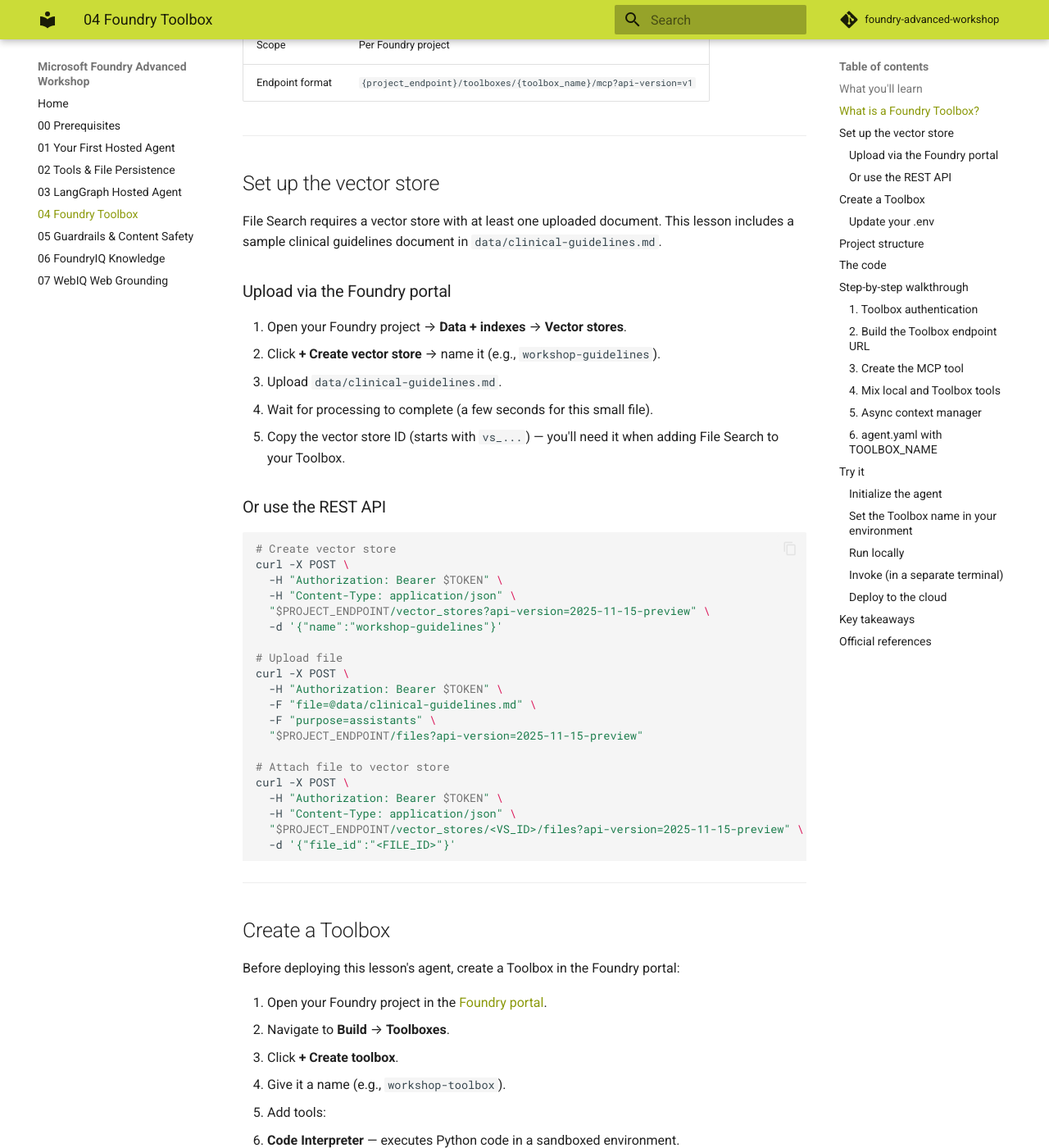
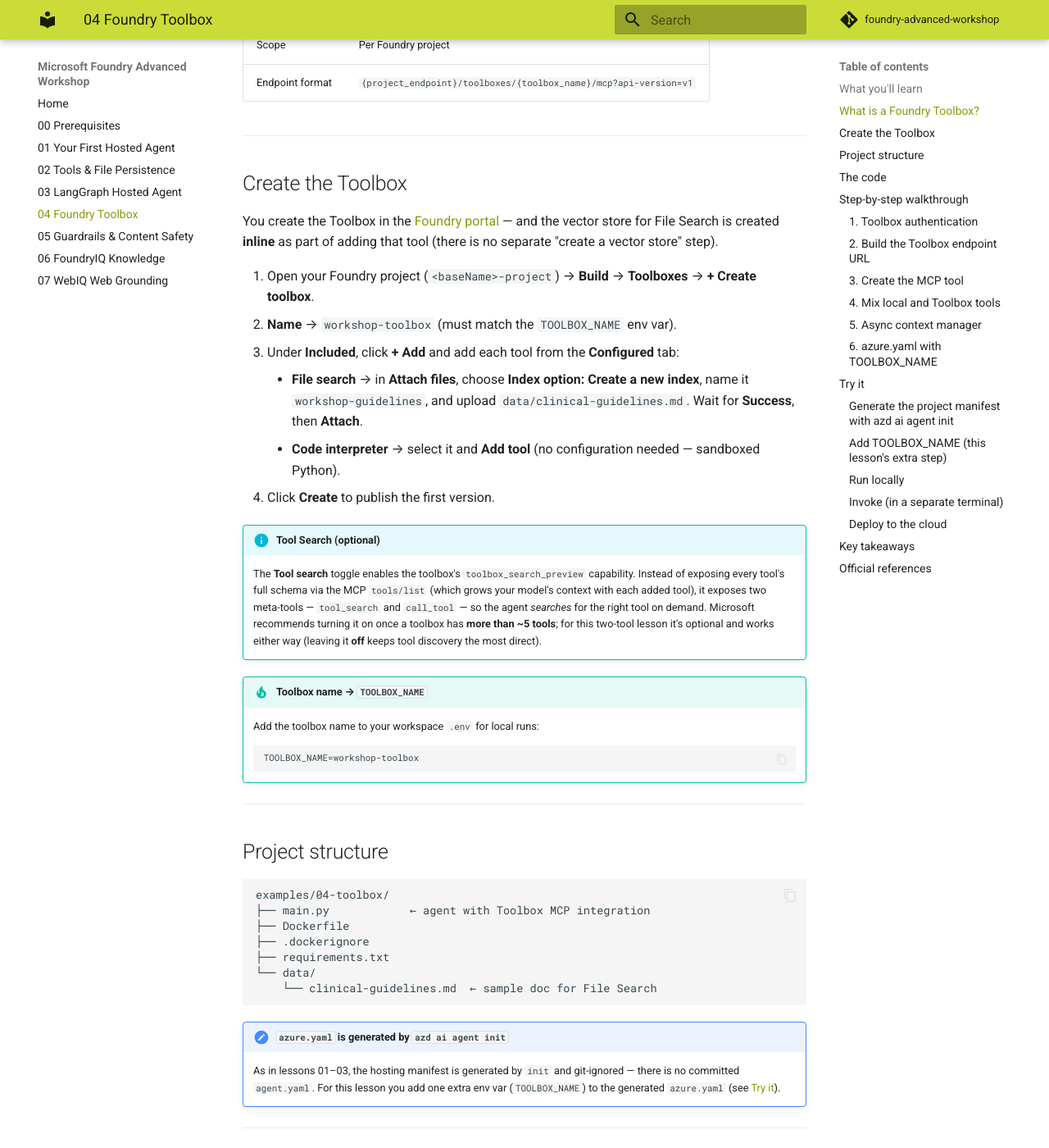
Before and after one commit to beyondelastic/foundry-advanced-workshop, an MkDocs documentation site: the page built from docs/04-foundry-toolbox.md, in a window 1280 px wide and 1400 px high, scrolled down 1228 px. Shown: the whole window at 82% size. Built offline with MkDocs 1.6.1 and Material for MkDocs 9.7.7, drawn with Linux system fonts in a browser that asks for light colours; comment, search, counter and statistics services are not loaded; some of the changed text lies outside the part shown.

Commit message:
Update Foundry Toolbox example: create toolbox setup instructions, remove deprecated agent.yaml and azure.yaml, update Dockerfile to use Python 3.13, and enhance requirements.txt for compatibility.

````diff
--- a/docs/04-foundry-toolbox.md
+++ b/docs/04-foundry-toolbox.md
@@ -39,73 +39,36 @@ Key properties:
 
 ---
 
-## Set up the vector store
+## Create the Toolbox
 
-File Search requires a vector store with at least one uploaded document. This lesson includes a sample clinical guidelines document in `data/clinical-guidelines.md`.
+You create the Toolbox in the [Foundry portal](https://ai.azure.com) — and the vector
+store for File Search is created **inline** as part of adding that tool (there is no
+separate "create a vector store" step).
 
-### Upload via the Foundry portal
+1. Open your Foundry project (`<baseName>-project`) → **Build** → **Toolboxes** → **+ Create toolbox**.
+2. **Name** → `workshop-toolbox` (must match the `TOOLBOX_NAME` env var).
+3. Under **Included**, click **+ Add** and add each tool from the **Configured** tab:
+    - **File search** → in **Attach files**, choose **Index option: Create a new index**,
+      name it `workshop-guidelines`, and upload `data/clinical-guidelines.md`. Wait for
+      **Success**, then **Attach**.
+    - **Code interpreter** → select it and **Add tool** (no configuration needed — sandboxed Python).
+4. Click **Create** to publish the first version.
 
-1. Open your Foundry project → **Data + indexes** → **Vector stores**.
-2. Click **+ Create vector store** → name it (e.g., `workshop-guidelines`).
-3. Upload `data/clinical-guidelines.md`.
-4. Wait for processing to complete (a few seconds for this small file).
-5. Copy the vector store ID (starts with `vs_...`) — you'll need it when adding File Search to your Toolbox.
+!!! info "Tool Search (optional)"
+    The **Tool search** toggle enables the toolbox's `toolbox_search_preview` capability.
+    Instead of exposing every tool's full schema via the MCP `tools/list` (which grows
+    your model's context with each added tool), it exposes two meta-tools — `tool_search`
+    and `call_tool` — so the agent *searches* for the right tool on demand. Microsoft
+    recommends turning it on once a toolbox has **more than ~5 tools**; for this two-tool
+    lesson it's optional and works either way (leaving it **off** keeps tool discovery the
+    most direct).
 
-### Or use the REST API
+!!! tip "Toolbox name → `TOOLBOX_NAME`"
+    Add the toolbox name to your workspace `.env` for local runs:
 
-```bash
-# Create vector store
-curl -X POST \
-  -H "Authorization: Bearer $TOKEN" \
-  -H "Content-Type: application/json" \
-  "$PROJECT_ENDPOINT/vector_stores?api-version=2025-11-15-preview" \
-  -d '{"name":"workshop-guidelines"}'
-
-# Upload file
-curl -X POST \
-  -H "Authorization: Bearer $TOKEN" \
-  -F "file=@data/clinical-guidelines.md" \
-  -F "purpose=assistants" \
-  "$PROJECT_ENDPOINT/files?api-version=2025-11-15-preview"
-
-# Attach file to vector store
-curl -X POST \
-  -H "Authorization: Bearer $TOKEN" \
-  -H "Content-Type: application/json" \
-  "$PROJECT_ENDPOINT/vector_stores/<VS_ID>/files?api-version=2025-11-15-preview" \
-  -d '{"file_id":"<FILE_ID>"}'
-```
-
----
-
-## Create a Toolbox
-
-Before deploying this lesson's agent, create a Toolbox in the Foundry portal:
-
-1. Open your Foundry project in the [Foundry portal](https://ai.azure.com).
-2. Navigate to **Build** → **Toolboxes**.
-3. Click **+ Create toolbox**.
-4. Give it a name (e.g., `workshop-toolbox`).
-5. Add tools:
-   - **Code Interpreter** — executes Python code in a sandboxed environment.
-   - **File Search** — searches through uploaded documents using vector embeddings (requires a vector store with at least one uploaded file).
-6. Click **Publish**.
-
-!!! tip "File Search requires a vector store"
-    Before adding File Search to your Toolbox, create a vector store in your
-    Foundry project and upload at least one document. The Toolbox will use this
-    vector store for semantic search over your documents.
-
-!!! tip "Toolbox name"
-    Note the toolbox name — you'll need it for the `TOOLBOX_NAME` environment variable.
-
-### Update your `.env`
-
-Add the toolbox name to your `.env` file:
-
-```
-TOOLBOX_NAME=workshop-toolbox
-```
+    ```
+    TOOLBOX_NAME=workshop-toolbox
+    ```
 
 ---
 
@@ -114,13 +77,17 @@ TOOLBOX_NAME=workshop-toolbox
 ```
 examples/04-toolbox/
 ├── main.py            ← agent with Toolbox MCP integration
-├── agent.yaml         ← includes TOOLBOX_NAME env var
-├── azure.yaml         ← azd project manifest
 ├── Dockerfile
+├── .dockerignore
 ├── requirements.txt
 └── data/
     └── clinical-guidelines.md  ← sample doc for File Search
 ```
+
+!!! note "`azure.yaml` is generated by `azd ai agent init`"
+    As in lessons 01–03, the hosting manifest is generated by `init` and git-ignored —
+    there is no committed `agent.yaml`. For this lesson you add one extra env var
+    (`TOOLBOX_NAME`) to the generated `azure.yaml` (see [Try it](#try-it)).
 
 ---
 
@@ -147,8 +114,12 @@ load_dotenv()
 
 credential = DefaultAzureCredential()
 
+# The hosted runtime injects FOUNDRY_PROJECT_ENDPOINT; fall back to
+# AZURE_AI_PROJECT_ENDPOINT for local .env-based runs.
+PROJECT_ENDPOINT = os.environ.get("FOUNDRY_PROJECT_ENDPOINT") or os.environ["AZURE_AI_PROJECT_ENDPOINT"]
+
 client = FoundryChatClient(
-    project_endpoint=os.environ["AZURE_AI_PROJECT_ENDPOINT"],
+    project_endpoint=PROJECT_ENDPOINT,
     model=os.environ["AZURE_AI_MODEL_DEPLOYMENT_NAME"],
     credential=credential,
 )
@@ -169,9 +140,8 @@ class _ToolboxAuth(httpx.Auth):
 
 
 def resolve_toolbox_endpoint() -> str:
-    project_endpoint = os.environ["AZURE_AI_PROJECT_ENDPOINT"].rstrip("/")
     toolbox_name = os.environ["TOOLBOX_NAME"]
-    return f"{project_endpoint}/toolboxes/{toolbox_name}/mcp?api-version=v1"
+    return f"{PROJECT_ENDPOINT.rstrip('/')}/toolboxes/{toolbox_name}/mcp?api-version=v1"
 
 
 token_provider = get_bearer_token_provider(credential, "https://ai.azure.com/.default")
@@ -259,12 +229,11 @@ The Toolbox MCP endpoint requires:
 
 ```python
 def resolve_toolbox_endpoint() -> str:
-    project_endpoint = os.environ["AZURE_AI_PROJECT_ENDPOINT"].rstrip("/")
     toolbox_name = os.environ["TOOLBOX_NAME"]
-    return f"{project_endpoint}/toolboxes/{toolbox_name}/mcp?api-version=v1"
+    return f"{PROJECT_ENDPOINT.rstrip('/')}/toolboxes/{toolbox_name}/mcp?api-version=v1"
 ```
 
-The Toolbox MCP endpoint follows a predictable URL pattern. The `?api-version=v1` query parameter is **required** — omitting it returns a 400 error.
+`PROJECT_ENDPOINT` is resolved once from `FOUNDRY_PROJECT_ENDPOINT` (with an `AZURE_AI_PROJECT_ENDPOINT` fallback). The `?api-version=v1` query parameter is **required** — omitting it returns a 400 error.
 
 ### 3. Create the MCP tool
 
@@ -305,76 +274,60 @@ async with agent:
 
 MCP tools require async initialization (to discover available tools from the server). The `async with agent` context manager connects to the Toolbox, discovers tools, then starts the server. On exit it cleanly disconnects.
 
-### 6. `agent.yaml` with `TOOLBOX_NAME`
+### 6. `azure.yaml` with `TOOLBOX_NAME`
+
+The generated `azure.yaml` maps `AZURE_AI_MODEL_DEPLOYMENT_NAME` automatically. This lesson needs one more variable — **add `TOOLBOX_NAME`** to the agent service's `environmentVariables`:
 
 ```yaml
-environment_variables:
-  - name: AZURE_AI_MODEL_DEPLOYMENT_NAME
-    value: ${AZURE_AI_MODEL_DEPLOYMENT_NAME}
-  - name: AZURE_AI_PROJECT_ENDPOINT
-    value: ${AZURE_AI_PROJECT_ENDPOINT}
-  - name: TOOLBOX_NAME
-    value: ${TOOLBOX_NAME}
+        environmentVariables:
+            - name: AZURE_AI_MODEL_DEPLOYMENT_NAME
+              value: ${AZURE_AI_MODEL_DEPLOYMENT_NAME}
+            - name: TOOLBOX_NAME
+              value: ${TOOLBOX_NAME}
 ```
 
-The `TOOLBOX_NAME` environment variable is mapped from your Foundry project environment, just like the model deployment name.
+The project endpoint is **not** listed here — the runtime injects `FOUNDRY_PROJECT_ENDPOINT` automatically (see lesson 01).
 
 ---
 
 ## Try it
 
-### Initialize the agent
+### Generate the project manifest with `azd ai agent init`
+
+Bind to your existing project and ACR (see [lesson 01](01-your-first-hosted-agent.md) for the full wizard walkthrough):
 
 ```bash
 cd examples/04-toolbox
-azd ai agent init
+
+export BASE_NAME=<your-unique-name>
+export RESOURCE_GROUP=rg-foundry-advanced-workshop
+PROJECT_ID="$(az cognitiveservices account show \
+  --name $BASE_NAME --resource-group $RESOURCE_GROUP \
+  --query id -o tsv)/projects/${BASE_NAME}-project"
+
+azd ai agent init \
+  --agent-name toolbox-agent \
+  --project-id "$PROJECT_ID" \
+  --deploy-mode container \
+  --model-deployment gpt-5-mini
 ```
 
-The wizard will ask you to:
+### Add `TOOLBOX_NAME` (this lesson's extra step)
 
-1. **Use the code in the current directory**
-2. Allow `agent.yaml` overwrite
-3. Choose **Container Image (Docker)**
-4. Select your subscription and Foundry project
-5. Enter your ACR login server (e.g. `foundrywsadvaullah.azurecr.io`)
-6. Select your existing model deployment
-
-!!! warning "Fix `agent.yaml` after init"
-    `azd ai agent init` overwrites `agent.yaml` and removes custom environment variables.
-    After running init, ensure your `agent.yaml` includes **all three** env vars:
-
-    ```yaml
-    environment_variables:
-        - name: AZURE_AI_MODEL_DEPLOYMENT_NAME
-          value: ${AZURE_AI_MODEL_DEPLOYMENT_NAME}
-        - name: AZURE_AI_PROJECT_ENDPOINT
-          value: ${AZURE_AI_PROJECT_ENDPOINT}
-        - name: TOOLBOX_NAME
-          value: ${TOOLBOX_NAME}
-    ```
-
-    Without `AZURE_AI_PROJECT_ENDPOINT`, the Toolbox endpoint cannot be resolved.
-    Without `TOOLBOX_NAME`, the agent won't know which Toolbox to connect to.
-
-### Set the Toolbox name in your environment
-
-Make sure the Toolbox exists in your Foundry project and the name matches:
+`init` only wires `AZURE_AI_MODEL_DEPLOYMENT_NAME`. Add `TOOLBOX_NAME` to the agent's
+`environmentVariables` in the generated `azure.yaml` (see [step 6](#6-azureyaml-with-toolbox_name)),
+then register it in the azd environment so it's injected at deploy time:
 
 ```bash
 azd env set TOOLBOX_NAME workshop-toolbox
 ```
 
-This registers the variable in your azd environment so it gets injected into the agent at deploy time. For local testing, also add it to your `.env` file:
-
-```bash
-# .env (for local testing with azd ai agent run)
-TOOLBOX_NAME=workshop-toolbox
-```
+For local runs, `TOOLBOX_NAME` is also picked up from your workspace `.env`.
 
 ### Run locally
 
 ```bash
-azd ai agent run
+azd ai agent run --no-client
 ```
 
 !!! note "Toolbox tools require cloud connectivity"
@@ -408,36 +361,10 @@ Expected: the agent retrieves the scoring table via File Search, then uses Code
 ### Deploy to the cloud
 
 ```bash
-azd deploy toolbox-agent
+azd deploy
 ```
 
-This builds the container remotely, pushes to ACR, and deploys the agent to Foundry.
-
-After the first deploy, assign the **Foundry User** role to the agent's managed identity:
-
-```bash
-AGENT_NAME=toolbox-agent
-PROJECT_NAME=${BASE_NAME}-project
-
-AGENT_IDENTITY=$(az ad sp list \
-  --display-name "${BASE_NAME}-${PROJECT_NAME}-${AGENT_NAME}-AgentIdentity" \
-  --query "[0].id" -o tsv)
-
-az role assignment create \
-  --assignee-object-id "$AGENT_IDENTITY" \
-  --assignee-principal-type ServicePrincipal \
-  --role "53ca6127-db72-4b80-b1b0-d745d6d5456d" \
-  --scope "$ACCOUNT_ID"
-```
-
-!!! tip "Stale conversation after RBAC errors"
-    If you invoke the agent **before** the role assignment propagates, `azd` caches a
-    conversation ID that was never persisted server-side. Subsequent calls will fail with
-    `404 Conversation not found`. Fix it by forcing a new conversation:
-
-    ```bash
-    azd ai agent invoke --new-conversation "your prompt here"
-    ```
+This builds the container remotely, pushes to ACR, and registers a new agent version. No manual agent-identity role assignment is needed — the Bicep template's Foundry User grant on the **project** identity also lets the deployed agent reach the Toolbox (see [lesson 01](01-your-first-hosted-agent.md#invoke-the-deployed-agent)).
 
 Then invoke remotely:
 
@@ -450,12 +377,13 @@ azd ai agent invoke "What are the first-line medications for hypertension accord
 ## Key takeaways
 
 - A **Toolbox** bundles managed tools (Code Interpreter, File Search, Web Search) behind an MCP endpoint.
+- You create the Toolbox in the portal; File Search's vector index is created **inline** when you add that tool.
 - `MCPStreamableHTTPTool` discovers and connects to Toolbox tools automatically.
 - Authentication uses `get_bearer_token_provider` with scope `https://ai.azure.com/.default`.
 - The `Foundry-Features: Toolboxes=V1Preview` header is **required** on all requests.
-- The endpoint URL must include `?api-version=v1`.
-- `load_prompts=False` is mandatory (Toolbox doesn't implement `prompts/list`).
-- File Search requires a vector store with uploaded documents.
+- The endpoint URL must include `?api-version=v1`, and `load_prompts=False` is mandatory.
+- Add `TOOLBOX_NAME` to the agent's `environmentVariables` in `azure.yaml` and `azd env set` it.
+- **Tool Search** (`toolbox_search_preview`) keeps context flat for large toolboxes — optional here.
 - Local `@tool` functions and Toolbox MCP tools can be mixed in the same agent.
 
 ---
````
Also changed, not shown: 6 other files.
